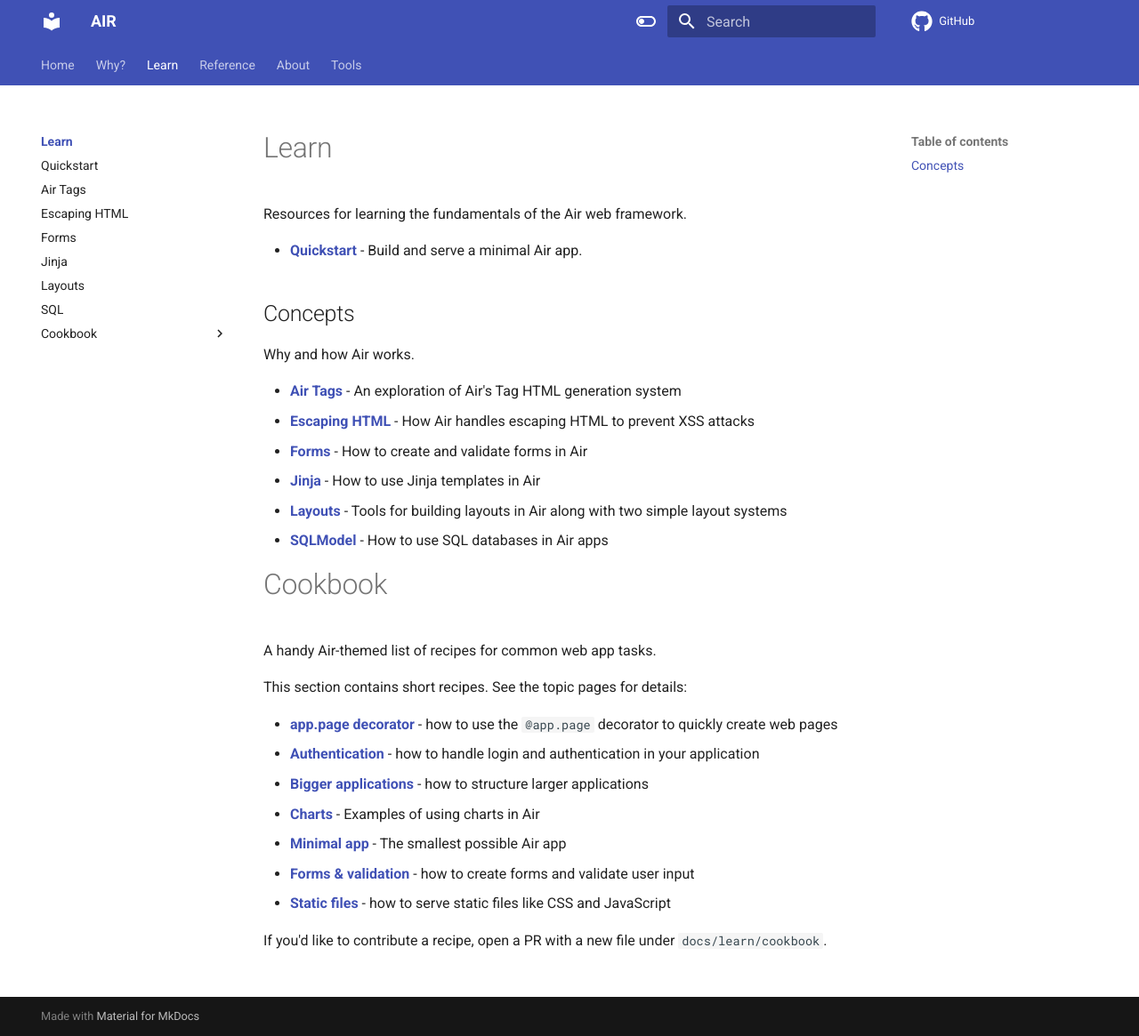
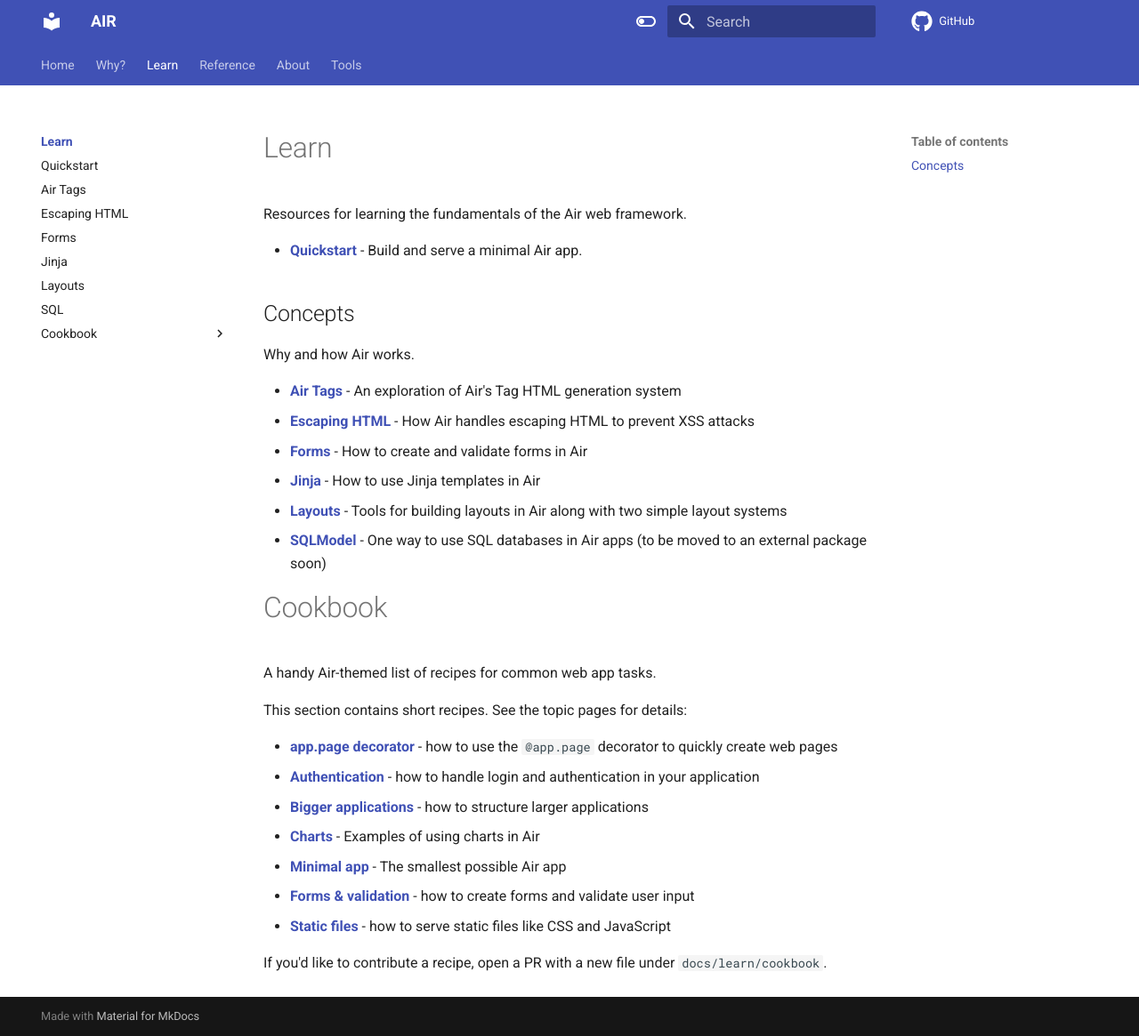
Before and after one commit to feldroy/air, an MkDocs documentation site: the page built from docs/learn/index.md, in a window 1280 px wide and 1165 px high. Shown: the whole window at 89% size. Built offline with MkDocs 1.6.1 and Material for MkDocs 9.7.7, drawn with Linux system fonts in a browser that asks for light colours; comment, search, counter and statistics services are not loaded.

Commit message:
Apply suggestion from @audreyfeldroy
Co-authored-by: Audrey M. Roy Greenfeld <audrey@feldroy.com>

```diff
--- a/docs/learn/index.md
+++ b/docs/learn/index.md
@@ -13,7 +13,7 @@ Why and how Air works.
 - **[Forms](forms.md)** - How to create and validate forms in Air
 - **[Jinja](jinja.md)** - How to use Jinja templates in Air
 - **[Layouts](layouts.md)** - Tools for building layouts in Air along with two simple layout systems
-- **[SQLModel](sqlmodel.md)** - How to use SQL databases in Air apps
+- **[SQLModel](sqlmodel.md)** - One way to use SQL databases in Air apps (to be moved to an external package soon)
 
 # Cookbook
 
```
